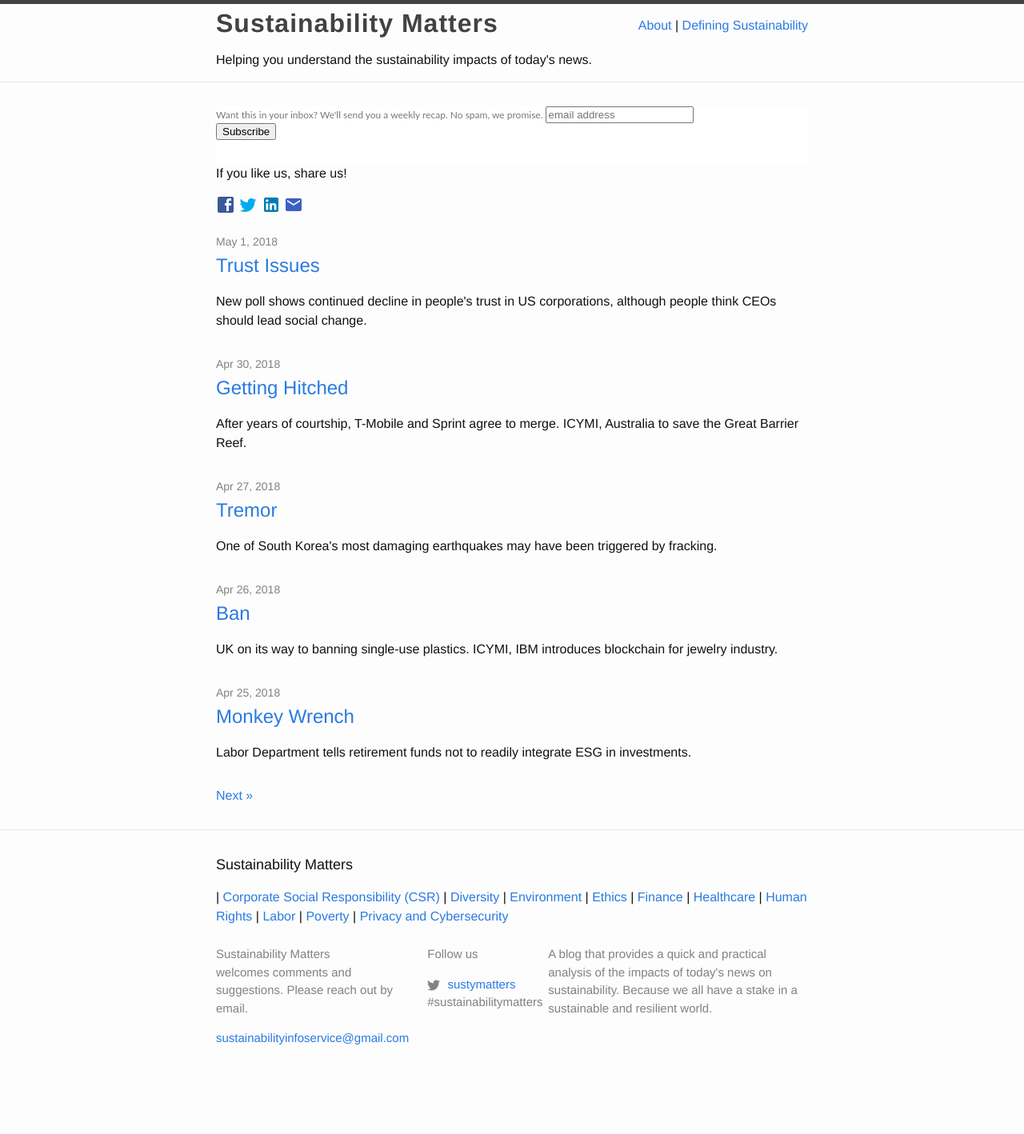
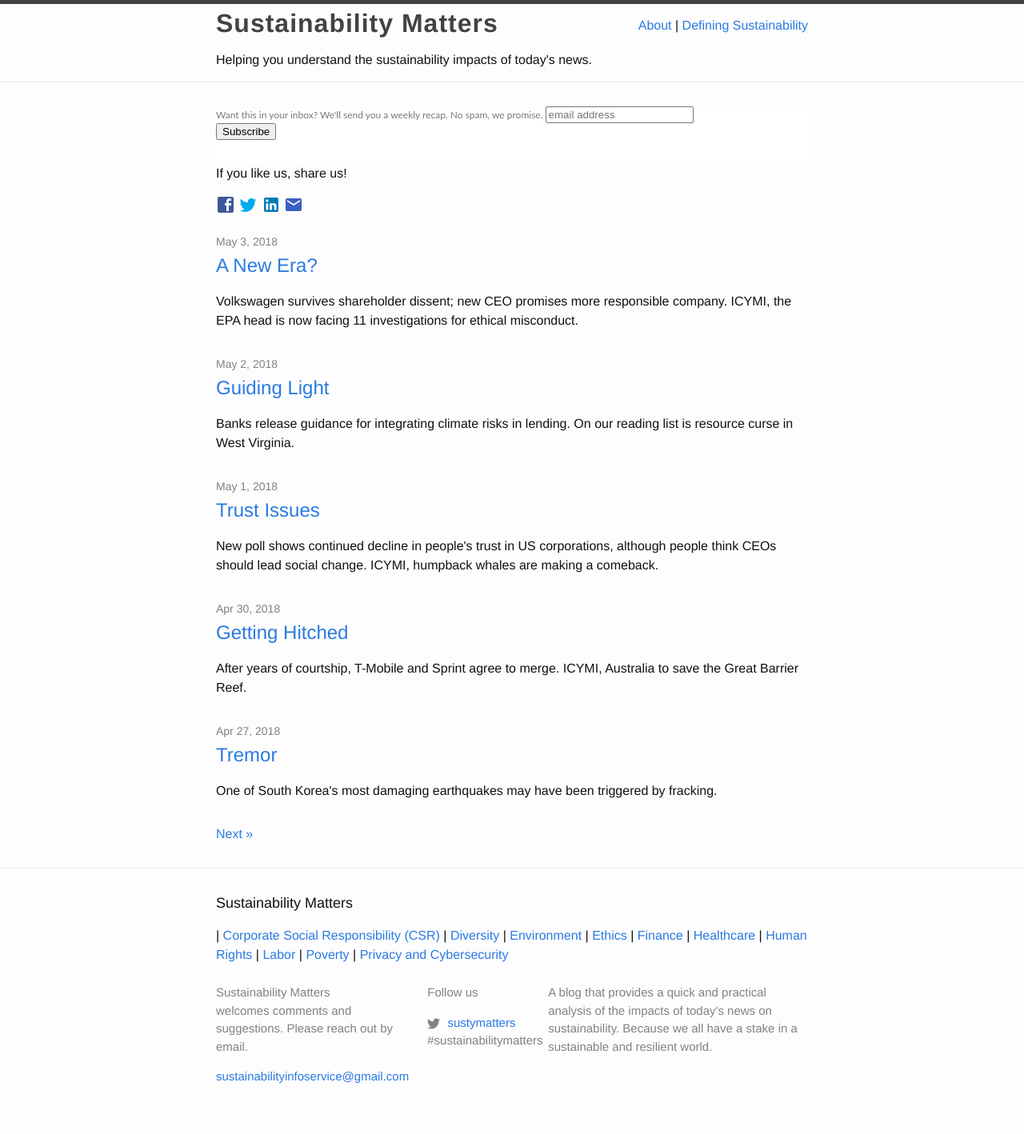
Before and after one commit to Sparkleleuk/Sustainability_Matters, a Jekyll site: the page built from index.html, in a window 1280 px wide. Shown: the whole page at 80% size. Built offline with Jekyll 4.4.1, drawn with Linux system fonts in a browser that asks for light colours; the list of posts is cut into pages by our own code; comment, search, counter and statistics services are not loaded; before the commit the page ends 1370 px from its top, so only the background shows below that; part of the change alters nothing that is shown.

Commit message:
new post

```diff
--- a/_posts/2018-05-01-edelman-trust.markdown
+++ b/_posts/2018-05-01-edelman-trust.markdown
@@ -1,7 +1,7 @@
 ---
 layout: post
 title:  "Trust Issues"
-excerpt: "New poll shows continued decline in people's trust in US corporations, although people think CEOs should lead social change."
+excerpt: "New poll shows continued decline in people's trust in US corporations, although people think CEOs should lead social change. ICYMI, humpback whales are making a comeback."
 categories: [CSR]
 ---
 
@@ -16,3 +16,12 @@ The Edelman poll showed that 64% of respondents agree that "CEOs should take the
 #### Our take
 
 This poll confirms that the days when a corporation's sole responsibility to make money for its shareholders (think: Milton Friedman). More people think that corporations are part of the social fabric and should be engines of social change. In the wake of the Parkland, Florida shooting, for example, Delta Airlines and eight other companies ended their discount programs for members of the National Rifle Association, while Bank of America and Citigroup said they are restricting financial services to certain types of gun makers. Dick Sporting Goods and Walmart also stopped selling military-style assault rifles and magazines. While some conservative groups are unhappy about these decisions, these companies are getting a lot of love on social media. Therefore, companies that take a bold stance on social issues are likely to earn public goodwill than companies that remain in the sidelines. Indeed, this is the age of engagement and civic action. Corporate apathy is so 1970s.
+
+* * *
+<br />
+
+**ICYMI**
+
+#### **The whales are making a comeback**
+
+Female humpback whales in the southern oceans near Antarctica are experiencing higher pregnancy rates and giving birth to more calves. Scientists think that the whale population is now reaping the benefits of the ban on whaling imposed in the 1980s as well as, ironically, the warming temperatures in the Antarctic Peninsula. <a href="https://www.nytimes.com/2018/05/01/science/humpback-whale-antarctica.html?rref=collection%2Fsectioncollection%2Fclimate&action=click&contentCollection=climate&region=stream&module=stream_unit&version=latest&contentPlacement=7&pgtype=sectionfront" target="_blank">Read it to believe it</a>.
--- /dev/null
+++ b/_posts/2018-05-02-banks-guidance.markdown
@@ -0,0 +1,35 @@
+---
+layout: post
+title:  "Guiding Light"
+excerpt: "Banks release guidance for integrating climate risks in lending. On our reading list is resource curse in West Virginia."
+categories: [Environment]
+---
+
+### Global banks to integrate climate risks in lending
+
+At least 16 global banks have developed <a href="https://www.unenvironment.org/news-and-stories/press-release/16-banks-and-united-nations-produce-first-guidance-help-banking" target="_blank">new guidance</a> on how to integrate climate change scenarios in their lending activities. The guidance not only allows financial institutes to enhance their risk management procedures, but also allows them to seize opportunities under different climate scenarios.
+
+#### ELI5
+
+Banks’ primary role is to finance economic activity, right? But they don’t just finance business without assessing credit risk, or the risk that the loan will not be repaid. Banks typically consider a number of financial and non-financial factors when assessing credit risk and this guidance helps them integrate climate risks in their credit risk assessment. For example, a bank that is preparing to loan money to an energy company would now look into how the energy company is preparing for risks associated with extreme weather or changes in carbon-related regulations. Based on this and other factors, the bank may raise the interest rate on the loan or may deny the loan altogether.
+
+#### But what about opportunities?
+
+Climate change may sound like the end of the world as we know it, but it’s not all bad news. There are opportunities to be tapped in the area of climate risk mitigation. Electric cars, for example, are an opportunity that has exploded in the last two years. The new guidance, thus, helps banks identify opportunities as they emerge and helps them direct capital to economic activities that combat climate change while providing decent returns at the same time.
+
+#### Why does this matter?
+
+This guidance sounds academic, we know, and WTFC, right? But this matters because it gives banks the tool to seriously integrate climate issues into their main area of business. For many years, banks have been saying that they find it hard to meaningfully integrate climate risks in their credit risk models because, well, climate issues are about things that may happen in 50 years, and banks typically look at credit risks over just a couple of years. But with this guidance, there is no more excuse not to consider climate risks. They just gotta do it.
+
+#### P.S. And the banks are…
+
+ANZ, Barclays, BBVA, BNP Paribas, Bradesco, Citi, DNB, Itaú Unibanco, National Australia Bank, Rabobank, Royal Bank of Canada, Santander, Société Générale, Standard Chartered, TD Bank Group and UBS. Clap clap.
+
+* * *
+<br />
+
+**BEFORE YOU GO...**
+
+#### **We're reading**
+
+A story by Pro Publica on resource curse right in America. You don’t have to go to Asia or Africa, just go to West Virginia. Read it <a href="https://www.propublica.org/article/west-virginia-coal-industry-rise-of-natural-gas" target="_blank">here</a>.
--- /dev/null
+++ b/_posts/2018-05-03-volkswagen.markdown
@@ -0,0 +1,27 @@
+---
+layout: post
+title:  "A New Era?"
+excerpt: "Volkswagen survives shareholder dissent; new CEO promises more responsible company. ICYMI, the EPA head is now facing 11 investigations for ethical misconduct."
+categories: [Ethics]
+---
+
+### Volkswagen's new CEO promises more responsible company
+
+Volkswagen (VW) shareholders today confirmed the appointment of a new CEO who <a href="http://www.cityam.com/285268/new-volkswagen-ceo-herbert-diess-heralds-era-corporate" target="_blank">promised</a> a more responsible company, even as the car maker was criticized for its failure to appoint more independent board members. CEO Herbert Deiss committed to expanding the company's compliance program such as its whistleblowing procedures and supply chain management. Deiss was appointed last month, and takes over the reins of a company that continues to face the legal spotlight since admitting in 2015 to manipulating carbon emissions tests in the US for multiple years. Deiss said VW has to <a href="https://www.bloomberg.com/news/articles/2018-05-03/vw-ceo-urges-corporate-culture-change-amid-sweeping-revamp" target="_blank">"become more honest, more open, and more truthful"</a>.
+
+#### Tough love from shareholders
+
+But shareholders were not altogether happy with VW. Three prominent shareholder advisers urged investors to vote against the reelection of Wolfgang Porsche, the chairman of VW's parent company, Porsche AG, and the election of Marianne Heiss, noting that they were non-independent and that Porsche mishandled the dieselgate scandal. Shareholders said there was a need to reform corporate governance and change corporate culture.
+
+#### Why does this matter?
+
+Because VW remains one of the largest car makers in the world and its stock is still held by large investors. There is a broad interest among investors and customers to see this company demonstrate that it can prevent recurrence of dieselgate and that it can put its past behind. In the meantime, VW has had to pay <a href="https://www.bloomberg.com/news/articles/2018-05-03/vw-ceo-urges-corporate-culture-change-amid-sweeping-revamp" target="_blank">approximately $30 billion</a> in penalties and other legal expenses and continues to face investigations and other legal actions, mostly related to dieselgate. Even for a company of VW's size, $30 billion is massive. And incidentally, the US government <a href="https://www.bloomberg.com/news/articles/2018-05-03/ex-vw-ceo-winterkorn-charged-by-u-s-in-diesel-cheating-case" target="_blank">today charged former CEO Martin Winterkorn</a> with conspiracy and fraud for his role in the scandal. The indictment is symbolic as Winterkorn is in Germany and is unlikely to travel to the US or unlikely to be extradited. But that's one way to bring closure to this long-running saga.
+
+* * *
+<br />
+
+**ICYMI**
+
+#### **The most controversial, ever**
+
+The <a href="https://www.nytimes.com/2018/05/03/us/scott-pruitt-lobbyist-house.html?hp&action=click&pgtype=Homepage&clickSource=story-heading&module=first-column-region&region=top-news&WT.nav=top-news" target="_blank">New York Times reported</a> that as of today, Scott Pruitt, the head of the Environmental Protection Agency, is facing 11 investigations over alleged ethical misconduct, ranging from flying first class to buying a house from the wife of a DC lobbyist. Meanwhile, the EPA has been busy dismantling environmental regulations and undermining science-based arguments about climate change. Anyone up for a bet on how long he will last in office?
```
